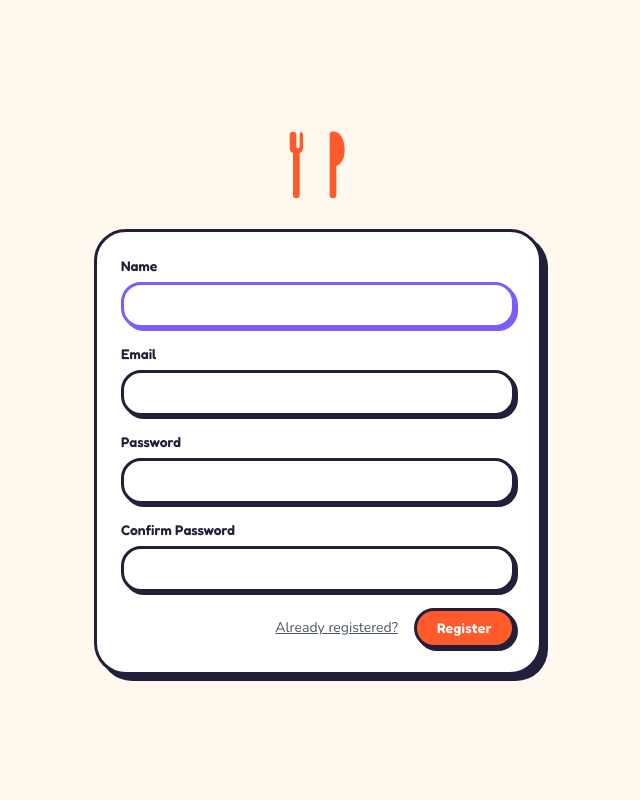
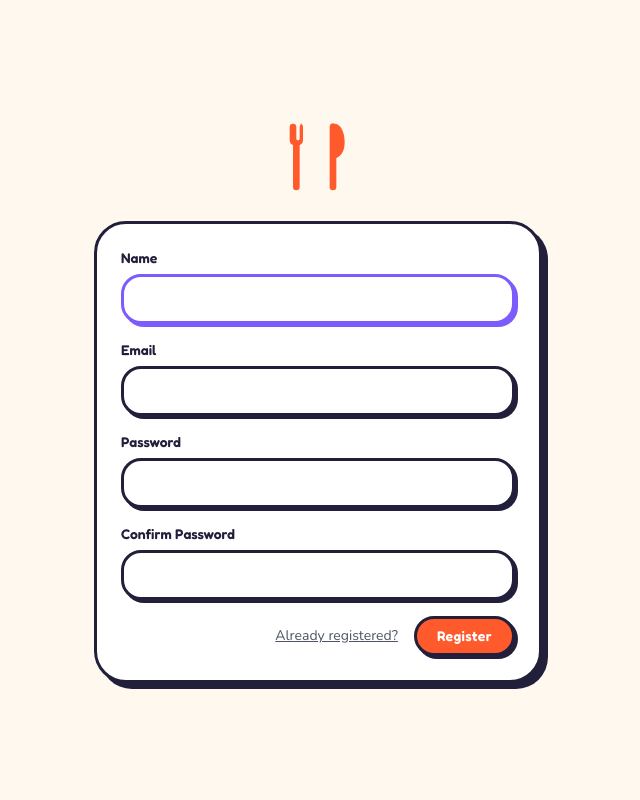
Before and after one commit to mathislair/eat, a Laravel app: page /register in a window 1280 px wide. Shown: the whole page, without its empty margins (322-962 px from the left). Run offline with Laravel 12, Linux system fonts and the light colour scheme; style sheets or scripts are compiled from the project's sources; some libraries are stand-ins or nearby versions.

Commit message:
fix(pwa): stop iOS/Android zooming on input focus and double-tap
- Bump form fields to 16px (text-base): iOS Safari zooms in whenever a
  focused input is under 16px, which then leaves the page zoomed.
- Add touch-action: manipulation app-wide to disable double-tap-to-zoom
  and the 300ms tap delay, while keeping pinch-to-zoom for accessibility.
  The swipe deck (and its children) opt back into touch-action: none so
  dragging a card stays smooth.

Co-Authored-By: Claude Opus 4.8 <noreply@anthropic.com>
Claude-Session: https://claude.ai/code/session_01KDDfnR8VMu9PgifeYkcg64

```diff
--- a/resources/css/app.css
+++ b/resources/css/app.css
@@ -35,6 +35,16 @@
 }
 
 @layer base {
+    /*
+     * Kill the double-tap-to-zoom gesture (and the 300ms tap delay) app-wide
+     * so taps feel native in the PWA. "manipulation" keeps panning and
+     * pinch-to-zoom, so accessibility zoom still works. Elements that own a
+     * gesture (the swipe deck) override this below.
+     */
+    * {
+        touch-action: manipulation;
+    }
+
     body {
         background-color: var(--ds-bg);
         color: var(--ds-text);
@@ -139,7 +149,8 @@
     }
 
     .input {
-        @apply block w-full rounded-xl2 border-3 px-4 py-2.5 font-sans text-sm transition-shadow duration-100;
+        /* 16px keeps iOS Safari from zooming in when the field is focused. */
+        @apply block w-full rounded-xl2 border-3 px-4 py-2.5 font-sans text-base transition-shadow duration-100;
         border-color: var(--ds-line);
         background-color: var(--ds-surface);
         color: var(--ds-text);
@@ -307,6 +318,10 @@
         cursor: grab;
         transition: transform 0.26s ease-out;
     }
+    /* The whole card is the drag surface — no panning from any child either. */
+    .swipe-card * {
+        touch-action: none;
+    }
     .swipe-card:active {
         cursor: grabbing;
     }
```
